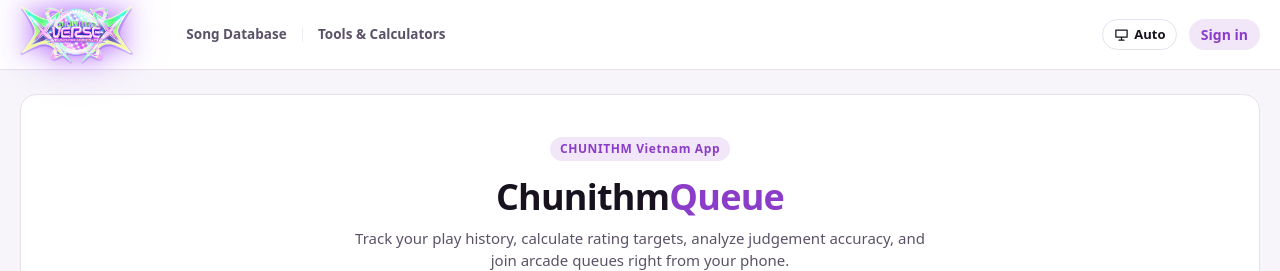
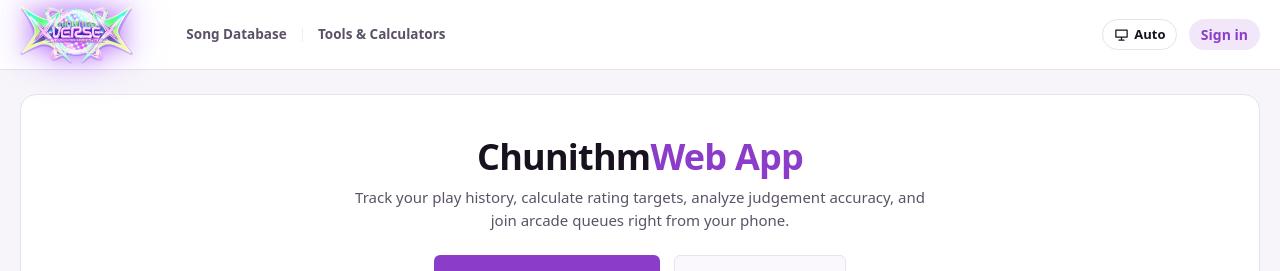
Before and after one commit to ChuniMaiWebApp/chuni-frontend, a Nuxt app: page / in a window 1280 px wide. Shown: the top 271 px of the page. Built offline with nearby package versions, Linux system fonts and the light colour scheme; no server answers.

Commit message:
update tiêu đề

```diff
--- a/app/pages/index.vue
+++ b/app/pages/index.vue
@@ -145,8 +145,8 @@
 
     <!-- Logged out Hero Banner -->
     <div v-else class="hero-guest">
-      <div class="hero-guest__badge">CHUNITHM Vietnam App</div>
-      <h1 class="hero-guest__title">Chunithm<span class="text-accent">Queue</span></h1>
+      <!-- <div class="hero-guest__badge">ChunithmWebApp</div> -->
+      <h1 class="hero-guest__title">Chunithm<span class="text-accent">Web App</span></h1>
       <p class="hero-guest__lead">
         Track your play history, calculate rating targets, analyze judgement accuracy, and join arcade queues right from your phone.
       </p>
```
